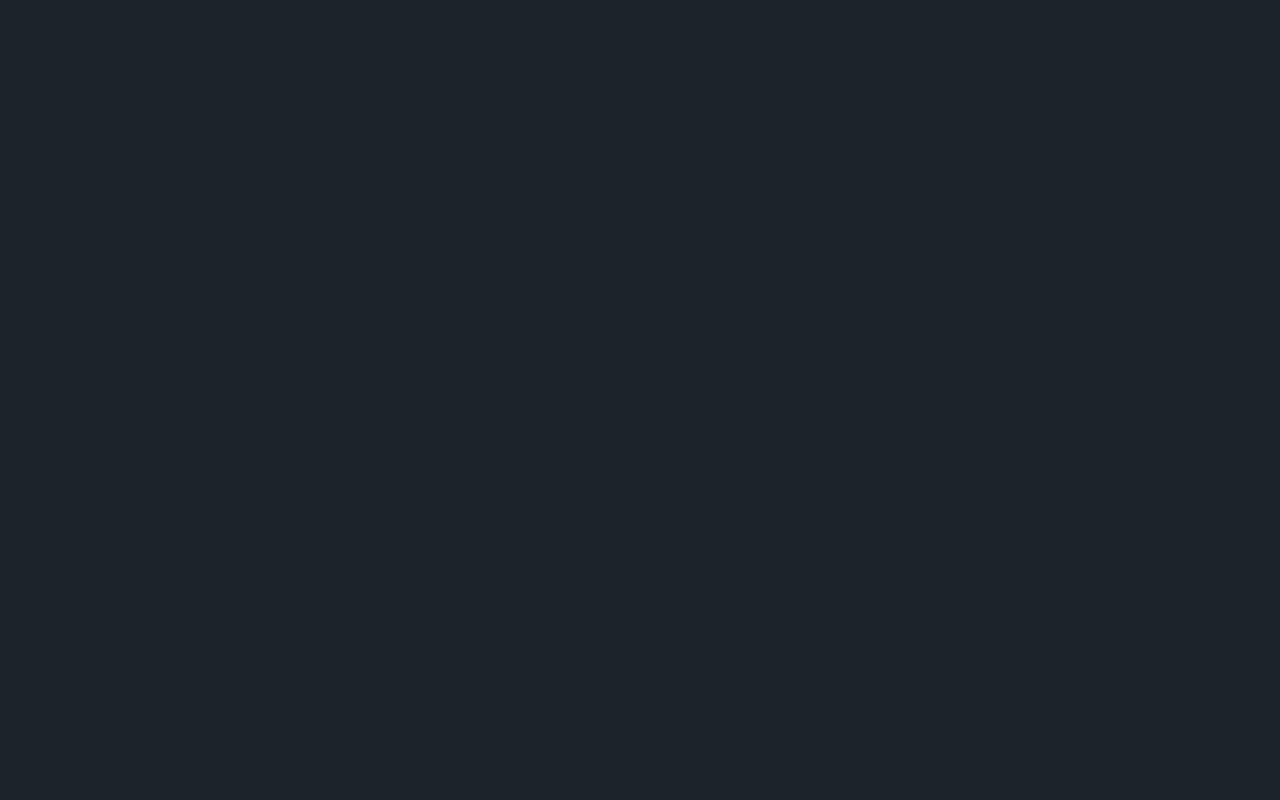
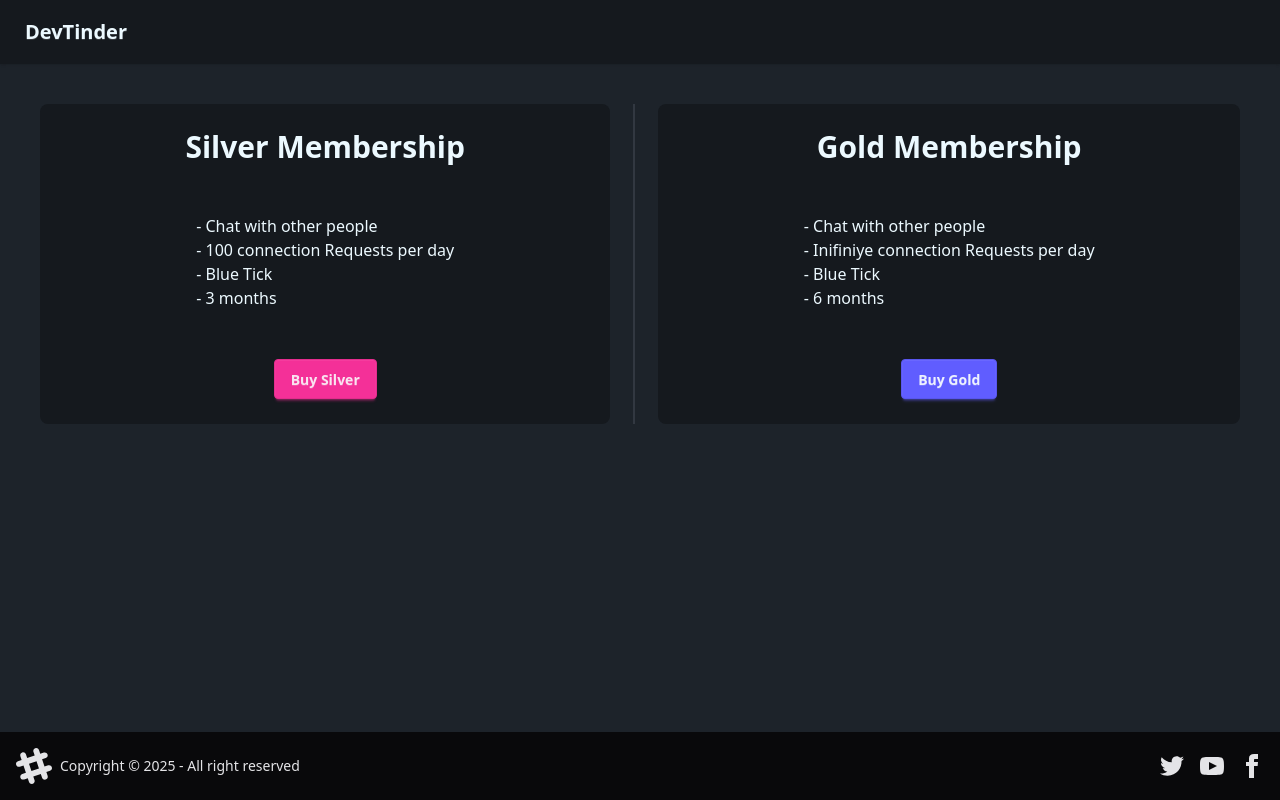
Before and after one commit to MrVimalKumar/devTinder-web, a React (Vite) app: page /premium in a window 1280 px wide. Before the commit this address had no page. Built offline with nearby package versions, Linux system fonts and the light colour scheme; no server answers.

Commit message:
Vercel file is added

```diff
--- a/src/App.jsx
+++ b/src/App.jsx
@@ -7,6 +7,7 @@
 import Feed from "./components/Feed";
 import Connections from "./components/Connections";
 import Requests from "./components/Requests";
+import Premium from "./components/Premium";
 
 function App() {
   return (
@@ -20,6 +21,7 @@
             <Route path="profile" element={<Profile />} />
             <Route path="connections" element={<Connections/>} />
             <Route path="requests" element={<Requests />} />
+             <Route path="premium" element={<Premium/>} />
           </Route>
         </Routes>
       </BrowserRouter>
--- /dev/null
+++ b/src/components/Premium.jsx
@@ -0,0 +1,93 @@
+import axios from "axios";
+import { BASE_URL } from "../utlis/constants";
+import { useEffect, useState } from "react";
+
+const Premium = () => {
+  const [isUserPremium, setIsUserPremium] = useState(false);
+  useEffect(() => {
+    verifyPremiumUser();
+  }, []);
+
+  const verifyPremiumUser = async () => {
+    const res = await axios.get(BASE_URL + "/premium/verify", {
+      withCredentials: true,
+    });
+
+    if (res.data.isPremium) {
+      setIsUserPremium(true);
+    }
+  };
+
+  const handleBuyClick = async (type) => {
+    const order = await axios.post(
+      BASE_URL + "/payment/create",
+      {
+        membershipType: type,
+      },
+      { withCredentials: true }
+    );
+
+    const { amount, keyId, currency, notes, orderId } = order.data;
+
+    const options = {
+      key: keyId,
+      amount,
+      currency,
+      name: "Dev Tinder",
+      description: "Connect to other developers",
+      order_id: orderId,
+      prefill: {
+        name: notes.firstName + " " + notes.lastName,
+        email: notes.emailId,
+        contact: "9999999999",
+      },
+      theme: {
+        color: "#F37254",
+      },
+      handler: verifyPremiumUser,
+    };
+
+    const rzp = new window.Razorpay(options);
+    rzp.open();
+  };
+  return isUserPremium ? (
+    "You're are already a premium user"
+  ) : (
+    <div className="m-10">
+      <div className="flex w-full">
+        <div className="card bg-base-300 rounded-box grid h-80 flex-grow place-items-center">
+          <h1 className="font-bold text-3xl">Silver Membership</h1>
+          <ul>
+            <li> - Chat with other people</li>
+            <li> - 100 connection Requests per day</li>
+            <li> - Blue Tick</li>
+            <li> - 3 months</li>
+          </ul>
+          <button
+            onClick={() => handleBuyClick("gold")}
+            className="btn btn-secondary"
+          >
+            Buy Silver
+          </button>
+        </div>
+        <div className="divider divider-horizontal"></div>
+        <div className="card bg-base-300 rounded-box grid h-80 flex-grow place-items-center">
+          <h1 className="font-bold text-3xl">Gold Membership</h1>
+          <ul>
+            <li> - Chat with other people</li>
+            <li> - Inifiniye connection Requests per day</li>
+            <li> - Blue Tick</li>
+            <li> - 6 months</li>
+          </ul>
+          <button
+            onClick={() => handleBuyClick("gold")}
+            className="btn btn-primary"
+          >
+            Buy Gold
+          </button>
+        </div>
+      </div>
+    </div>
+  );
+};
+export default Premium;
--- a/src/utlis/constants.js
+++ b/src/utlis/constants.js
@@ -1 +1 @@
-export const BASE_URL = "/api"
+export const BASE_URL = "http://localhost:3000"
```
Also changed, not shown: vercel.json (added).
